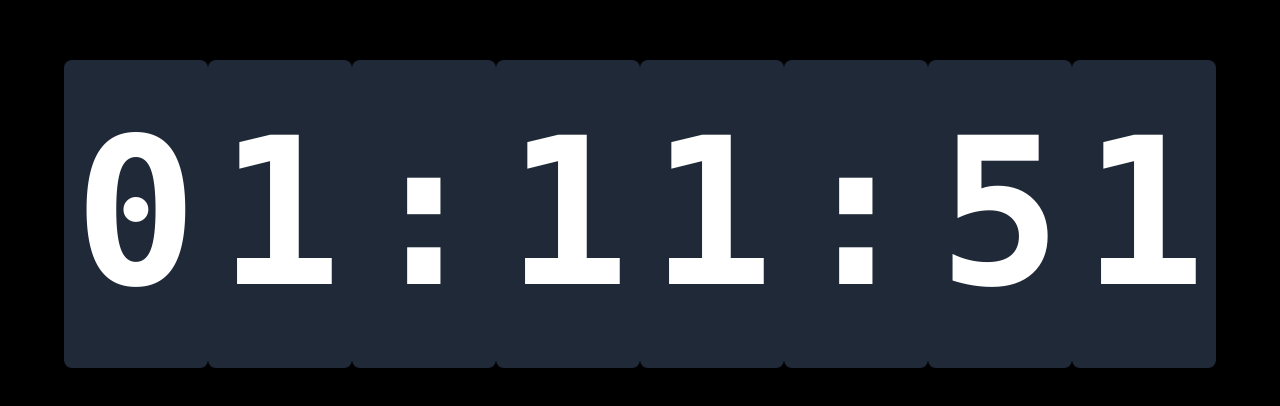
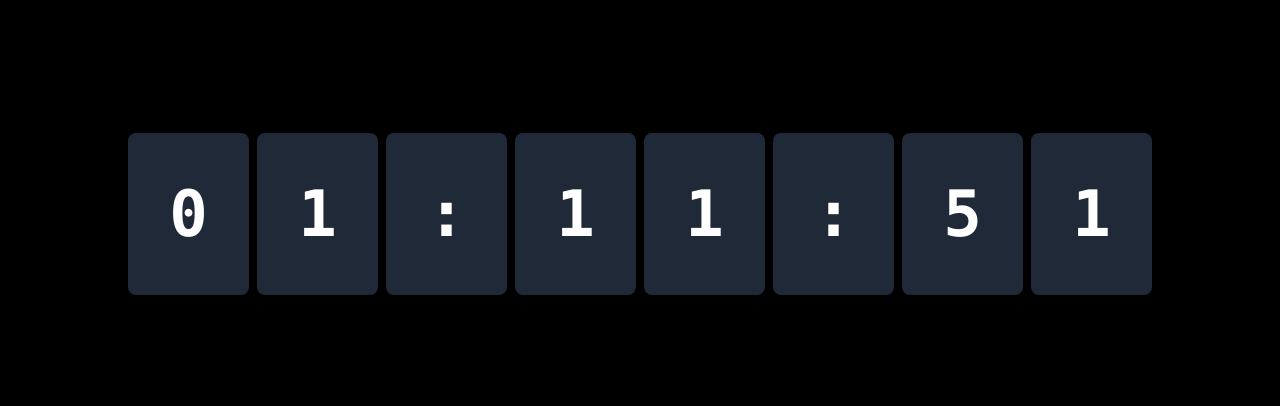
Before and after one commit to YongTay/nextjs-demo, a Next.js app: page / in a window 1280 px wide. Shown: the part 186-592 px from the top of the page. Built offline with nearby package versions, Linux system fonts and the light colour scheme.

Commit message:
调整边距

```diff
--- a/app/page.tsx
+++ b/app/page.tsx
@@ -24,15 +24,13 @@ export default function Home() {
   }, []);
 
   return (
-    <main className="flex min-h-screen items-center justify-center bg-black p-4">
-      <div className="flex w-full max-w-[90vw] justify-between">
+    <main className="flex min-h-screen items-center justify-center bg-black px-[10%]">
+      <div className="flex gap-2 w-full">
         {currentTime.map((char, index) => (
-          <div key={index} className="flex-1">
-            <div className="aspect-square bg-gray-800 rounded-lg flex items-center justify-center">
-              <span className="text-[8vw] sm:text-[10vw] md:text-[12vw] lg:text-[14vw] xl:text-[16vw] font-mono font-bold text-center tabular-nums clock-text">
-                {char}
-              </span>
-            </div>
+          <div key={index} className="flex-1 aspect-[3/4] bg-gray-800 rounded-lg flex items-center justify-center">
+            <span className="text-[3vw] sm:text-[3.5vw] md:text-[4vw] lg:text-[4.5vw] xl:text-[5vw] font-mono font-bold text-center tabular-nums clock-text">
+              {char}
+            </span>
           </div>
         ))}
       </div>
```
